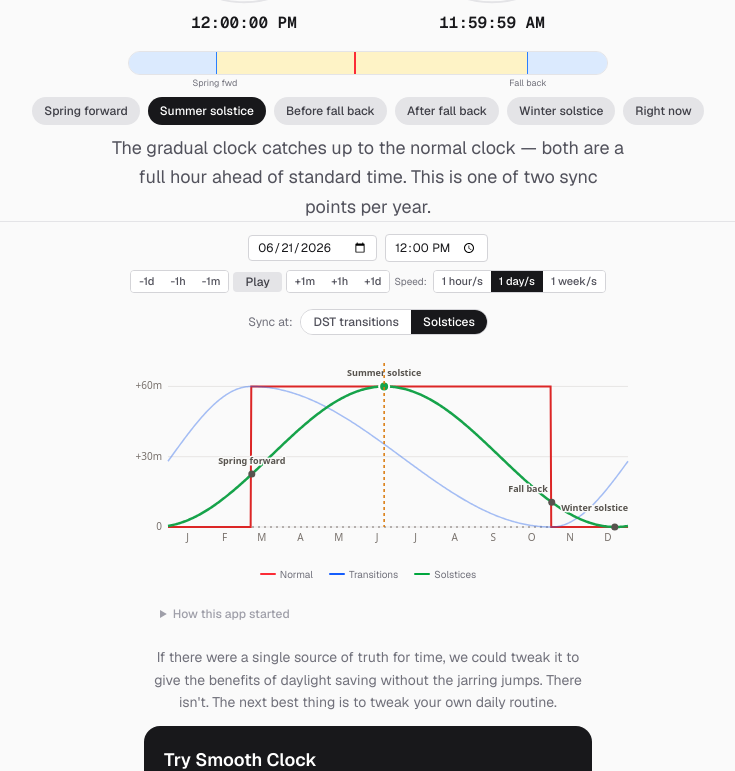
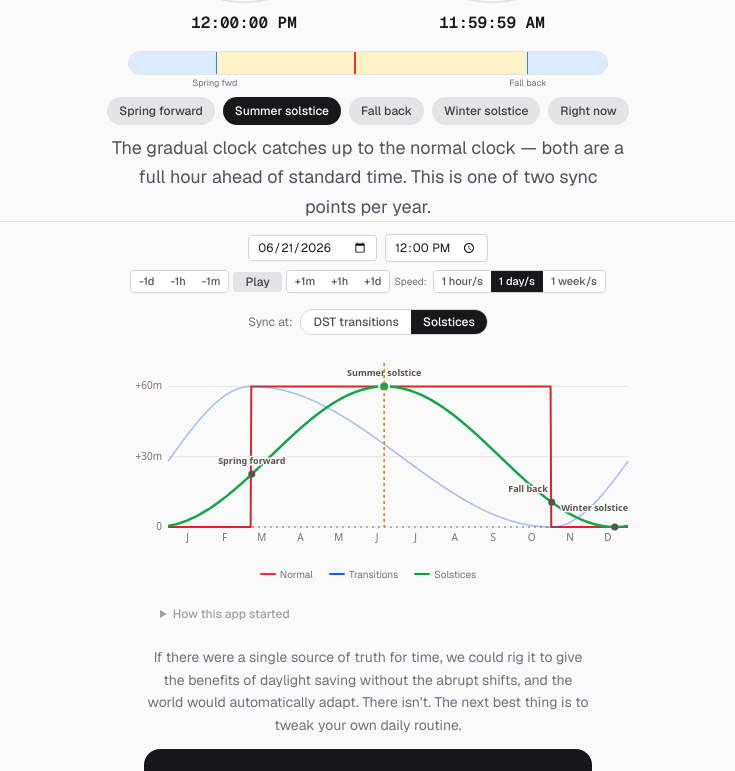
Before and after one commit to johndimm/gradual-daylight-saving, a Next.js app: page / in a window 1280 px wide. Shown: the part 469-1240 px from the top of the page, without its empty margins (272-1007 px from the left). Built offline with nearby package versions, Linux system fonts and the light colour scheme.

Commit message:
Page text

```diff
--- a/app/page.tsx
+++ b/app/page.tsx
@@ -480,16 +480,13 @@ const OffsetChart = memo(function OffsetChart({ syncMethod, simDate }: { syncMet
     const simDayOfYear = (simDate.getTime() - yearStart) / 86400000;
 
     for (const stop of stops) {
-      const isBefore = stop.label === "Before fall back";
-      if (isBefore) continue;
-
       const d = stop.date();
       const stopDay = (d.getTime() - yearStart) / 86400000;
       const val = activeFn(stopDay);
       const sx = xPos(stopDay);
       const sy = yPos(val);
       const isActive = Math.abs(stopDay - simDayOfYear) < 1 ||
-        (stop.label === "After fall back" && Math.abs(stopDay - 1 - simDayOfYear) < 1);
+        (stop.label === "Fall back" && Math.abs(stopDay - 1 - simDayOfYear) < 1);
 
       // Dot
       ctx.beginPath();
@@ -503,13 +500,12 @@ const OffsetChart = memo(function OffsetChart({ syncMethod, simDate }: { syncMet
       }
 
       // Label with halo for readability over chart lines
-      const isAfter = stop.label === "After fall back";
+      const isFallBack = stop.label === "Fall back";
       const isWinter = stop.label === "Winter solstice";
       ctx.font = "bold 9px system-ui";
       const fg = dark ? "#d6d3d1" : "#57534e";
       const halo = dark ? "#1c1917" : "#fafaf9";
       let shortLabel = stop.label
-        .replace("After fall back", "Fall back")
         .replace("A month later", "Month later");
 
       function drawLabel(text: string, lx: number, ly: number) {
@@ -528,7 +524,7 @@ const OffsetChart = memo(function OffsetChart({ syncMethod, simDate }: { syncMet
         ctx.textAlign = "center";
         ctx.textBaseline = "alphabetic";
         drawLabel(shortLabel, labelX, sy - 16);
-      } else if (isAfter) {
+      } else if (isFallBack) {
         ctx.textAlign = "right";
         ctx.textBaseline = "bottom";
         drawLabel(shortLabel, sx - 4, sy - 8);
@@ -615,13 +611,8 @@ function getTourStops(method: SyncMethod, year: number) {
         desc: "The gradual clock catches up to the normal clock — both are a full hour ahead of standard time. This is one of two sync points per year.",
       },
       {
-        date: () => new Date(beforeFb.getFullYear(), beforeFb.getMonth(), beforeFb.getDate(), 12, 0, 0),
-        label: "Before fall back",
-        desc: "The gradual clock has been easing back down toward standard time, while the normal clock stays an hour ahead. The gap between them is near its peak.",
-      },
-      {
         date: () => afterFb,
-        label: "After fall back",
+        label: "Fall back",
         desc: "The normal clock jumped back an hour. The gradual clock is still easing down smoothly — now slightly ahead of the normal clock.",
       },
       {
@@ -653,13 +644,8 @@ function getTourStops(method: SyncMethod, year: number) {
       desc: "Halfway there — the gradual clock is 30 minutes behind and still falling back. The drift rate peaks here at about 24 seconds per day, then gradually slows as it approaches a full hour behind by fall.",
     },
     {
-      date: () => new Date(beforeFb.getFullYear(), beforeFb.getMonth(), beforeFb.getDate(), 12, 0, 0),
-      label: "Before fall back",
-      desc: "Nearly an hour apart. The gradual clock has given back almost the full hour, matching what the sudden jump will do.",
-    },
-    {
       date: () => afterFb,
-      label: "After fall back",
+      label: "Fall back",
       desc: "Together again. The normal clock jumped back an hour; the gradual clock was already there. The cycle repeats.",
     },
   ];
@@ -1019,14 +1005,14 @@ export default function Home() {
         <div className="mt-6 mx-4">
           <div className="max-w-md mx-auto text-center mb-3">
             <p className="text-sm text-zinc-500 dark:text-zinc-400 leading-relaxed">
-              If there were a single source of truth for time, we could tweak it to give the benefits of daylight saving without the jarring jumps. There isn&apos;t. The next best thing is to tweak your own daily routine.
+              If there were a single source of truth for time, we could rig it to give the benefits of daylight saving without the abrupt shifts, and the world would automatically adapt. There isn&apos;t. The next best thing is to tweak your own daily routine.
             </p>
           </div>
           <a
             href="/clock"
             className="block max-w-md mx-auto rounded-2xl bg-zinc-900 dark:bg-zinc-100 text-white dark:text-zinc-900 p-5 hover:bg-zinc-800 dark:hover:bg-zinc-200 transition-colors"
           >
-            <div className="text-lg font-semibold mb-1">Try Smooth Clock</div>
+            <div className="text-lg font-semibold mb-1">Try Smooth Time</div>
             <div className="text-sm text-zinc-400 dark:text-zinc-500 leading-relaxed">
               A bedside alarm clock that shifts your wake-up time by seconds per day — so you adapt to daylight saving gradually, without ever losing an hour of sleep.
             </div>
```
